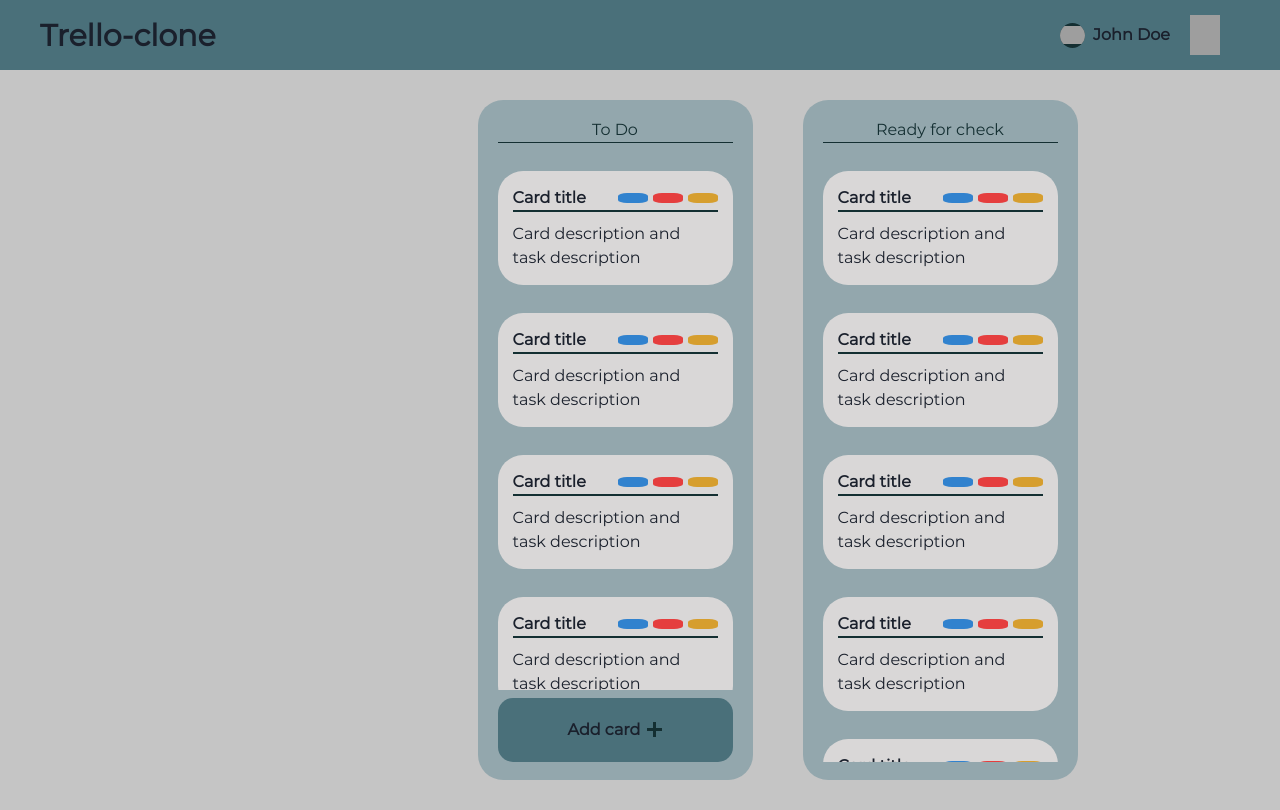
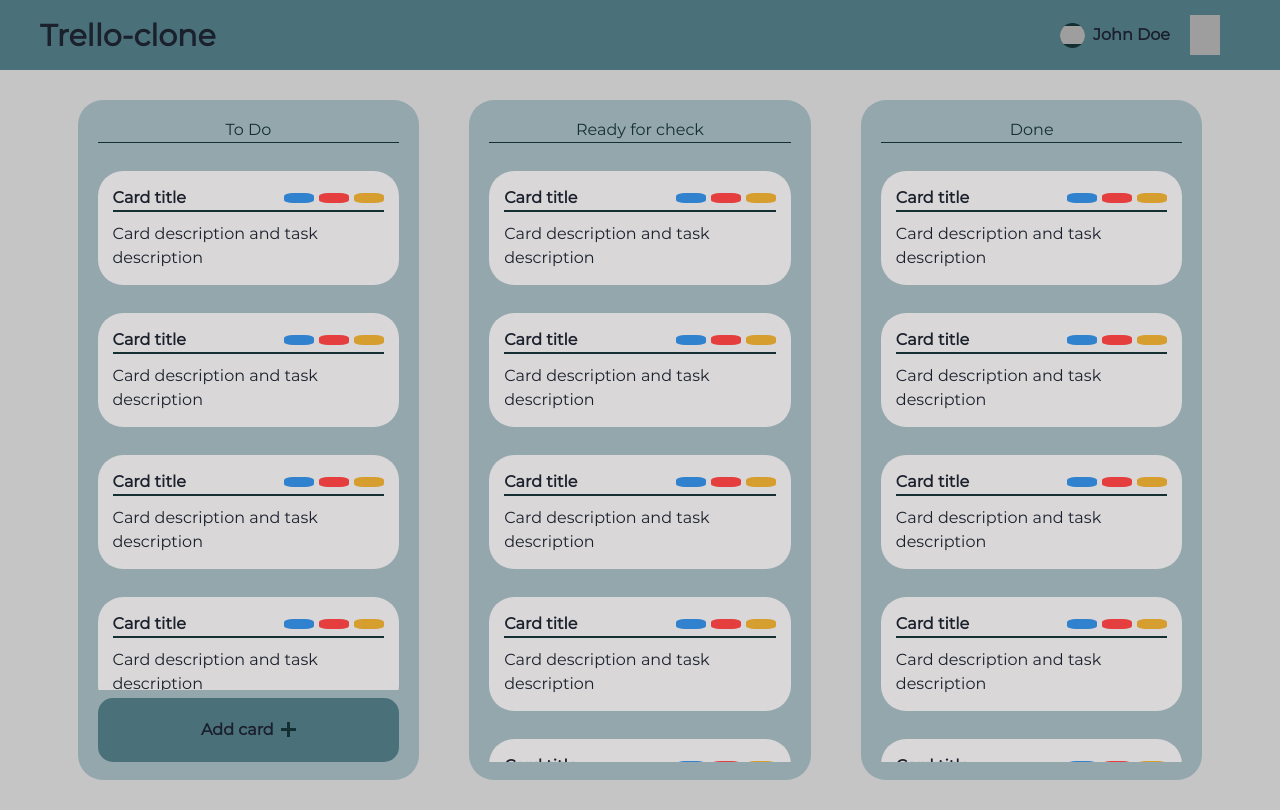
Before and after one commit to houston2101/trello-clone, a React (Create React App) app in the folder trello-clone/: page /boards/1 in a window 1280 px wide. Built offline with nearby package versions, Linux system fonts and the light colour scheme; grey boxes are pictures that could not be loaded.

Commit message:
connected modal window on board-page

```diff
--- a/trello-clone/package.json
+++ b/trello-clone/package.json
@@ -16,7 +16,7 @@
     "react-dom": "^17.0.2",
     "react-router-dom": "^5.3.0",
     "react-scripts": "4.0.3",
-    "swiper": "^6.8.4",
+    "swiper": "6.8.4",
     "web-vitals": "^1.0.1"
   },
   "scripts": {
--- a/trello-clone/src/pages/board.js
+++ b/trello-clone/src/pages/board.js
@@ -1,9 +1,10 @@
 import * as React from "react";
 import { Swiper, SwiperSlide } from "swiper/react";
-import { Stack, Box, Circle, Flex, Text, Button } from "@chakra-ui/react";
+import { Stack, Box, Circle, Flex, Text, Button, useMediaQuery } from "@chakra-ui/react";
 import Card from "../components/card";
 import Layout from "../components/layout/layout";
 import styled from "@emotion/styled";
+import CardModal from "../components/cardModal";
 
 import "swiper/swiper-bundle.min.css";
 
@@ -12,17 +13,28 @@ const BoardSwiper = styled(Swiper)`
     height: 85vh;
     display: flex;
     justify-content: center;
+    max-width: 400px;
+    &:not(:last-child) {
+      margin-right: 50px;
+    }
   }
 `;
 
 const BoardPage = () => {
+  const [isOpen, setIsOpen] = React.useState(false);
+  const [isLargerThen1100] = useMediaQuery("(min-width: 1100px)");
+  const setIsOpenHandler = () => {
+    setIsOpen(!isOpen);
+  };
+
   return (
     <Layout>
       <Flex justifyContent="space-evenly" w="100%" pt="30px" pb="30px">
         <BoardSwiper
-          centeredSlides
+          className={isLargerThen1100 ? "swiper-no-swiping" : "swiper"}
+          centeredSlides={!isLargerThen1100}
           slidesPerView="1"
-          spaceBetween={50}
+          spaceBetween={0}
           breakpoints={{
             768: {
               slidesPerView: 2,
@@ -60,6 +72,7 @@ const BoardPage = () => {
                 _focus={{
                   boxShadow: "none",
                 }}
+                onClick={setIsOpenHandler}
               >
                 <Flex alignItems="center">
                   Add card
@@ -125,6 +138,7 @@ const BoardPage = () => {
           </SwiperSlide>
         </BoardSwiper>
       </Flex>
+      <CardModal isOpen={isOpen} onClose={setIsOpenHandler} />
     </Layout>
   );
 };
```
Also changed, not shown: 1 other file (tests, documents, lock files or other folders).
